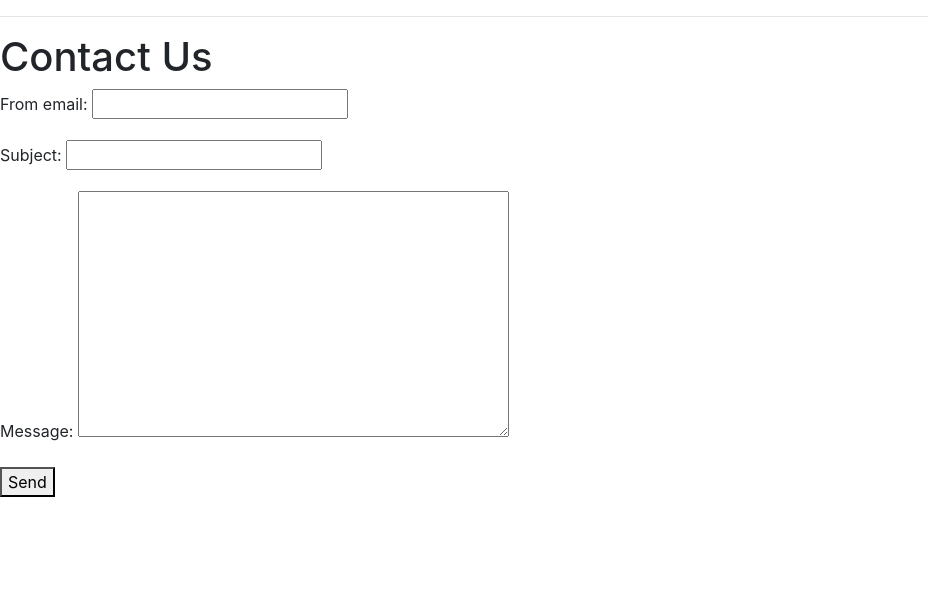
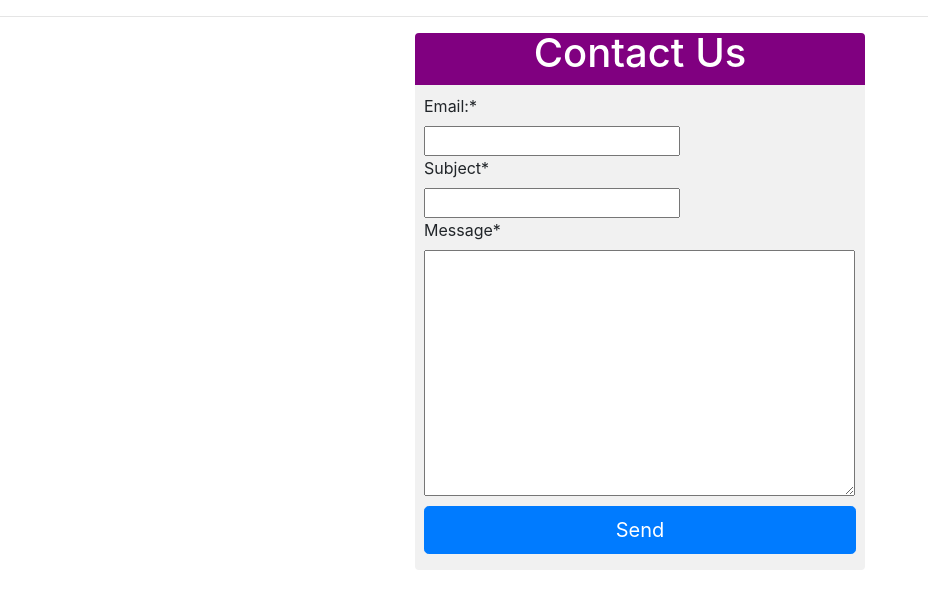
Before and after one commit to teopinillo/django, a Django app: page /contact/ in a window 1280 px wide. Shown: the part 86-695 px from the top of the page, without its empty margins (0-928 px from the left). Run offline with Django 3.2, Linux system fonts and the light colour scheme; some libraries are stand-ins or nearby versions.

Commit message:
contact & contact success views and forms

```diff
--- a/blog/static/blog/css/styles.css
+++ b/blog/static/blog/css/styles.css
@@ -1,3 +1,4 @@
+
 .post-entry {
     margin-bottom: 2rem;
     margin-left: 2%;
@@ -46,7 +47,10 @@ post-entry h2 a:hover {
 .p404 {
     width : 100%;
     height : 100%;
-    background-image: url('../img/bluevw_old.jpg');
+    /*background-image: url('../img/bluevw_old.jpg');*/
+    /*background-image: url('https://dl.dropboxusercontent.com/s/s0tm2sq1nix9i4g/bluevw.jpg?dl=0');*/
+    background-image: url('https://dl.dropboxusercontent.com/s/6hsz3ytdeqqyk9m/bluevw_old.jpg?dl=0');
+
     background-size: contain;
     background-repeat: no-repeat;
     /*padding-top: 66.64%; /* (img-height / img-width * container-width) */
@@ -56,3 +60,33 @@ post-entry h2 a:hover {
 .p404Title{
     text-align: center;
 }
+
+.contactForm {
+    margin-top : 2rem;
+    background: #f1f1f1;
+    border-radius: 4px;
+	box-sizing: border-box;
+	margin: auto;
+	max-width: 450px;
+    overflow: hidden;
+}
+
+.contactFormHeader {
+		background:purple;
+		border-bottom: 4px solid purple;
+		color: white;
+		text-align: center;
+		overflow: hidden;
+}
+
+h1 {
+        line-height: 1em;
+}
+
+.formBody {
+    margin : 2%;
+}
+
+.contactFormButton {
+    margin-top: 10px;
+}
--- a/blog/templates/blog/404.html
+++ b/blog/templates/blog/404.html
@@ -5,6 +5,7 @@
 <div class="p404">
     <br><br>
     <h1 class="p404Title"> 404 Page Not Found</h1>
+
     <hr>
 
 
--- /dev/null
+++ b/blog/templates/registration/password_change_done.html
@@ -0,0 +1,6 @@
+{% extends "blog/layout.html" %}
+
+{% block content %}
+<h1>Password change successful</h1>
+<p>Your password was changed</p>
+{% endblock content %}
--- a/blog/urls.py
+++ b/blog/urls.py
@@ -16,7 +16,8 @@ urlpatterns = [
     path ('', index, name = 'index'),
     path("login", login_view, name="login"),
     path("logout", logout_view, name="logout"),
-    path("register", register, name="register"),
+    path("users/register", register, name="register"),
+    path("users/signup", register, name="signup"),
     path("about", about, name="about"),
     path("likedpost/<int:postid>", likedPost, name="likedpost"),
     path("post/<int:pk>/", BlogDetailView.as_view(), name="post_detail"),
--- a/blog_project/settings.py
+++ b/blog_project/settings.py
@@ -31,14 +31,15 @@ ALLOWED_HOSTS = ['*']
 # Application definition
 
 INSTALLED_APPS = [
+    'blog.apps.BlogConfig',
+    'sendemail.apps.SendemailConfig',
     'django.contrib.admin',
     'django.contrib.auth',
     'django.contrib.contenttypes',
     'django.contrib.sessions',
     'django.contrib.messages',
     'django.contrib.staticfiles',
-    'blog.apps.BlogConfig',
-    'sendemail.apps.SendemailConfig',
+    'crispy_forms',
 ]
 
 MIDDLEWARE = [
--- a/blog_project/urls.py
+++ b/blog_project/urls.py
@@ -15,10 +15,14 @@ Including another URLconf
 """
 from django.contrib import admin
 from django.urls import path, include
+from django.contrib.auth import views as auth_views
 
 urlpatterns = [
     path ('', include ('blog.urls')),
     path('admin/', admin.site.urls),
+    path('users/change-password/', auth_views.PasswordChangeView.as_view() ),
+    path('users/accounts', include ('django.contrib.auth.urls')),
+
     path('', include ('sendemail.urls')),
 ]
 
--- a/sendemail/forms.py
+++ b/sendemail/forms.py
@@ -1,6 +1,6 @@
 from django import forms
 
 class ContactForm(forms.Form):
-    from_email = forms.EmailField(required=True)
+    from_email = forms.EmailField(label="Email:", required=True)
     subject = forms.CharField(required=True)
     message = forms.CharField(widget=forms.Textarea, required=True)
--- a/sendemail/templates/sendemail/email.html
+++ b/sendemail/templates/sendemail/email.html
@@ -1,13 +1,31 @@
 {% extends "blog/layout.html" %}
+{% load crispy_forms_tags %}
 
 {% block content %}
-<h1>Contact Us</h1>
-<form method="post">
-    {% csrf_token %}
-    {{ form.as_p }}
-    <div class="form-actions">
-      <button type="submit">Send</button>
-    </div>
-</form>
+<div id="contactForm" class="contactForm">
+  <div id="contactFormHeader" class="contactFormHeader">
+    <h1>Contact Us</h1>
+  </div>
+  <div id="formBody" class="formBody">
 
+    <form method="post">
+      {% csrf_token %}
+
+      <!--
+      <div class="input-group mb-3">
+        <div class="input-group-prepend">
+          <span class="input-group-text" id="basic-addon1"><i class="fa fa-lg fa-fw fa-envelope"></i></span>
+        </div>
+        <div class="form-control">
+          {{ form.from_email }}
+        </div>
+      </div>
+    -->
+      {{ form | crispy }}
+      <div class="form-actions contactFormButton">
+        <button type="submit" class="btn btn-primary btn-lg btn-block">Send</button>
+      </div>
+    </form>
+  </div>
+</div>
 {% endblock %}
--- a/sendemail/views.py
+++ b/sendemail/views.py
@@ -22,4 +22,4 @@ def contactView(request):
     return render(request, "sendemail/email.html", {'form': form})
 
 def successView(request):
-    return HttpResponse('Success! Thank you for your message.')
+    return render(request, "sendemail/success.html")
```
Also changed, not shown: blog/views.py (+5 -5 lines), blog_project/forms.py (added, +9 -0 lines), blog_project/templates/registration/password_change_form.html (added, +12 -0 lines), sendemail/templates/sendemail/success.html (added, +12 -0 lines), blog/templates/registration/login.html (renamed from blog/templates/blog/login.html), blog/templates/registration/register.html (renamed from blog/templates/blog/register.html).
